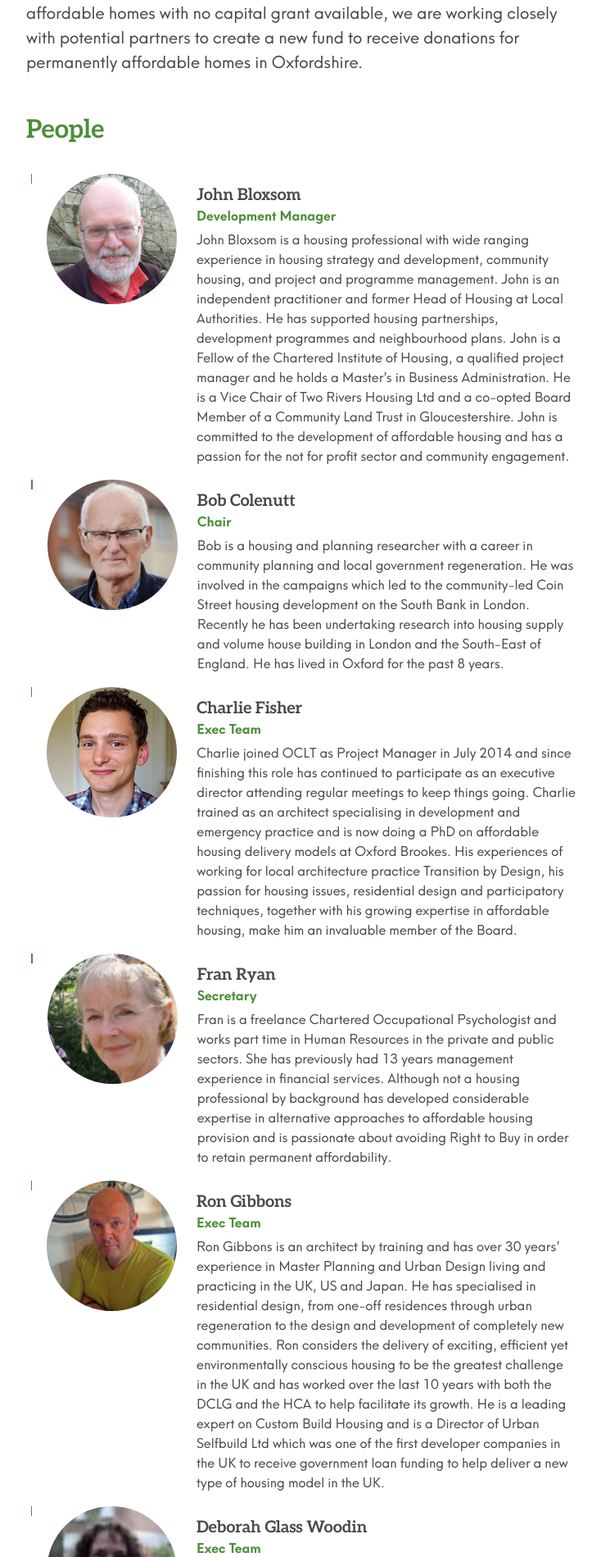
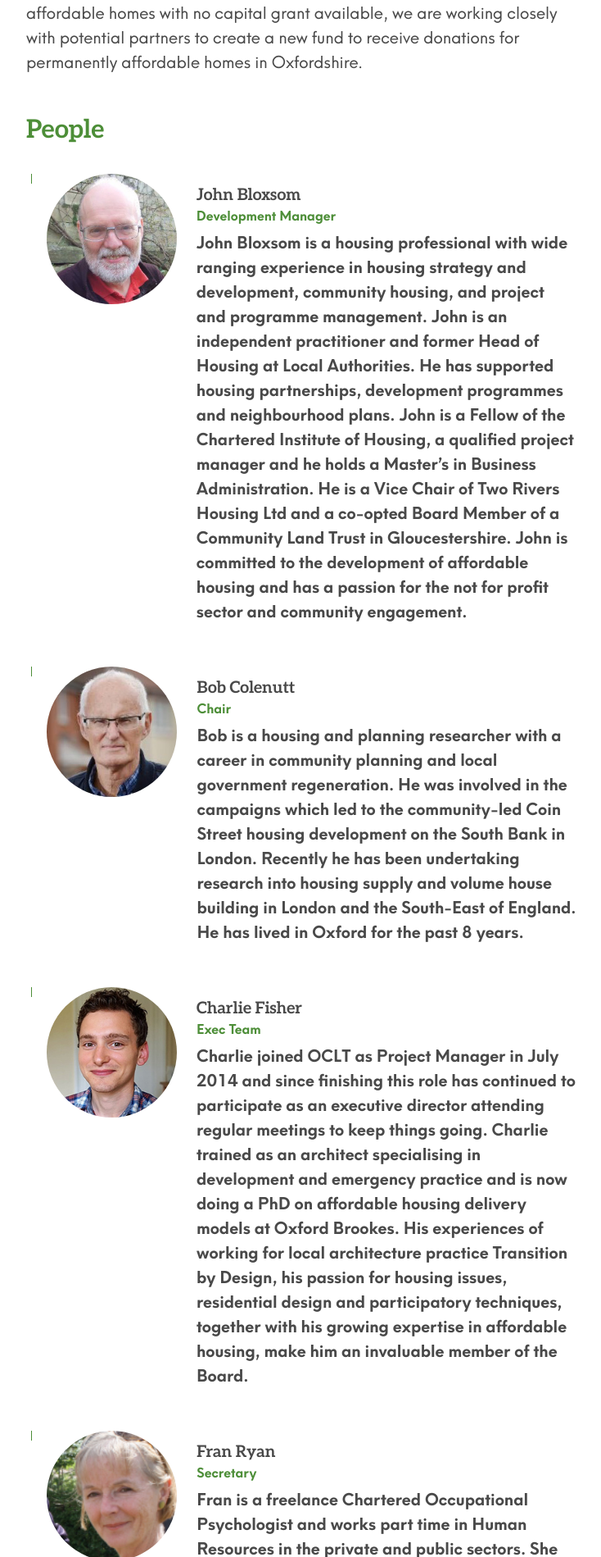
Before and after one commit to johnpuddephatt/oclt, a Jekyll site: the page built from _pages/about.md, in a window 1280 px wide. Shown: the part 816-2715 px from the top of the page at 82% size, without its empty margins (272-1006 px from the left). Built offline with Jekyll 4.4.1, drawn with Linux system fonts in a browser that asks for light colours.

Commit message:
update config to allow editing people

```diff
--- a/_includes/people.html
+++ b/_includes/people.html
@@ -9,7 +9,7 @@
         <div>
           <h3 class="block--people--name">{{ person.name }}</h3>
           <div class="block--people--role">{{ person.role }}</div>
-          <div class="block--people--description">{{ person.description }}</div>
+          <div class="block--people--description">{{ person.description | markdownify }}</div>
         </div>
       </li>
     {% endfor %}
```
Also changed, not shown: .forestry/front_matter/templates/people.yml (added), .forestry/settings.yml.
